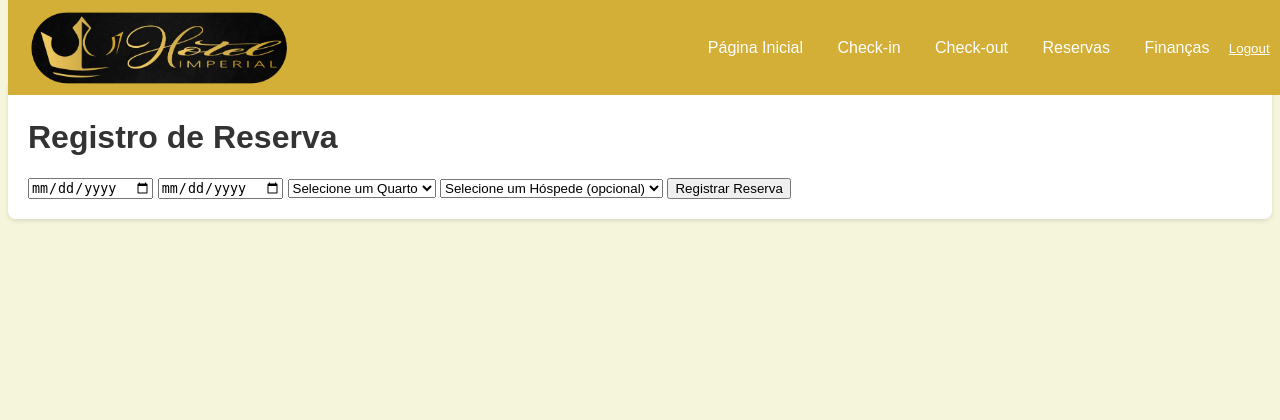
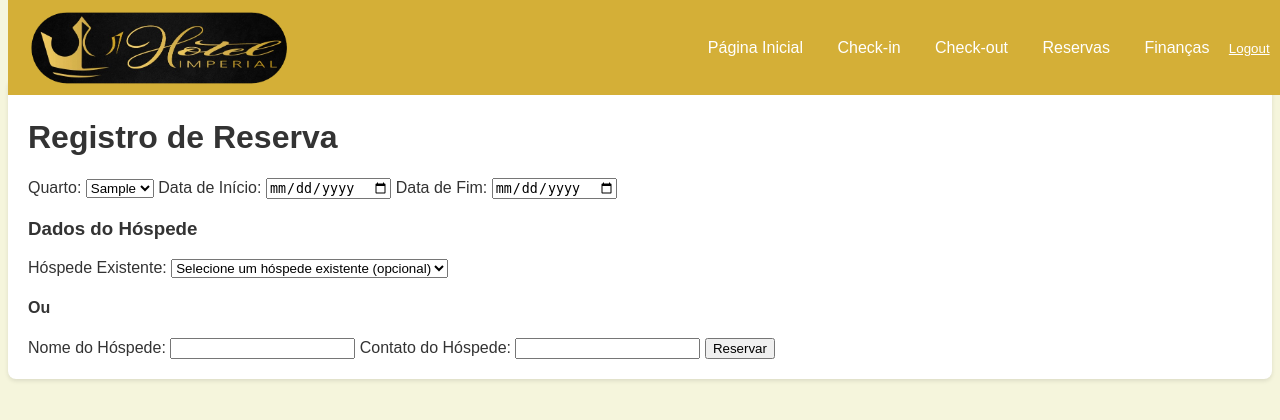
Before and after one commit to MiqueiasBoeira/sistema_hotel_imperial, a Django app: page /reserva/ in a window 1280 px wide. Shown: the top 420 px of the page. Run offline with Django 5.2, Linux system fonts and the light colour scheme; a user stored in the database is signed in; tables that the repository leaves empty hold one stand-in row (values such as "Sample post").

Commit message:
feat: Allow reservation creation with guest name and contact without requiring existing guest

```diff
--- a/core/models.py
+++ b/core/models.py
@@ -60,13 +60,17 @@ class Checkout(models.Model):
         return f'Checkout {self.checkin.id} - Quarto {self.checkin.quarto.numero_quarto}'
 
 class Reserva(models.Model):
+    quarto = models.ForeignKey(Quarto, on_delete=models.CASCADE, related_name='reservas')
+    hospede = models.ForeignKey(Hospede, null=True, blank=True, on_delete=models.SET_NULL, related_name='reservas')
+    nome_hospede = models.CharField(max_length=255, null=True, blank=True)
+    contato_hospede = models.CharField(max_length=255, null=True, blank=True)
     data_inicio = models.DateField()
     data_fim = models.DateField()
-    quarto = models.ForeignKey(Quarto, on_delete=models.CASCADE, related_name='reservas')
-    hospede = models.ForeignKey(Hospede, on_delete=models.SET_NULL, null=True, blank=True, related_name='reservas')
+    status = models.CharField(max_length=10, choices=[('ativo', 'Ativo'), ('cancelado', 'Cancelado')], default='ativo')
 
     def __str__(self):
-        return f'Reserva Quarto {self.quarto.numero_quarto}'
+        return f"Reserva do quarto {self.quarto.numero_quarto} para {self.nome_hospede or self.hospede.nome_completo} de {self.data_inicio} a {self.data_fim}"
+
 
 class Financeira(models.Model):
     TIPO_CHOICES = [
--- a/core/templates/core/reserva.html
+++ b/core/templates/core/reserva.html
@@ -10,23 +10,39 @@
                 <p class="{{ message.tags }}">{{ message }}</p>
             {% endfor %}
         {% endif %}
-        <form method="post">
+        <form method="post" action="{% url 'reserva' %}">
             {% csrf_token %}
-            <input type="date" name="data_inicio" placeholder="Data de Início" required>
-            <input type="date" name="data_fim" placeholder="Data de Fim" required>
-            <select name="quarto_id" required>
-                <option value="">Selecione um Quarto</option>
+            <label for="quarto">Quarto:</label>
+            <select id="quarto" name="quarto_id" required>
                 {% for quarto in quartos %}
-                <option value="{{ quarto.id }}">{{ quarto.numero_quarto }}</option>
+                    <option value="{{ quarto.id }}">{{ quarto.numero_quarto }}</option>
                 {% endfor %}
             </select>
-            <select name="hospede_id">
-                <option value="">Selecione um Hóspede (opcional)</option>
+
+            <label for="data_inicio">Data de Início:</label>
+            <input type="date" id="data_inicio" name="data_inicio" required>
+
+            <label for="data_fim">Data de Fim:</label>
+            <input type="date" id="data_fim" name="data_fim" required>
+
+            <h3>Dados do Hóspede</h3>
+            <label for="hospede_existente">Hóspede Existente:</label>
+            <select id="hospede_existente" name="hospede_id">
+                <option value="">Selecione um hóspede existente (opcional)</option>
                 {% for hospede in hospedes %}
-                <option value="{{ hospede.id }}">{{ hospede.nome_completo }}</option>
+                    <option value="{{ hospede.id }}">{{ hospede.nome_completo }}</option>
                 {% endfor %}
             </select>
-            <button type="submit">Registrar Reserva</button>
+
+            <h4>Ou</h4>
+
+            <label for="nome_hospede">Nome do Hóspede:</label>
+            <input type="text" id="nome_hospede" name="nome_hospede">
+
+            <label for="contato_hospede">Contato do Hóspede:</label>
+            <input type="text" id="contato_hospede" name="contato_hospede">
+
+            <button type="submit">Reservar</button>
         </form>
 
 {% endblock %}
--- a/core/views.py
+++ b/core/views.py
@@ -230,46 +230,58 @@ def checkout_view(request):
 
     return render(request, 'core/checkout.html', {'checkins': checkins_ativos})
 
+# views.py
 
 @login_required
 def reserva_view(request):
     if request.method == 'POST':
+        quarto_id = request.POST['quarto_id']
         data_inicio = request.POST['data_inicio']
         data_fim = request.POST['data_fim']
-        quarto_id = request.POST['quarto_id']
         hospede_id = request.POST.get('hospede_id')
+        nome_hospede = request.POST.get('nome_hospede')
+        contato_hospede = request.POST.get('contato_hospede')
 
-        # Verifique se há conflito de reservas para o quarto selecionado
-        reservas_conflitantes = Reserva.objects.filter(
-            quarto_id=quarto_id,
-            data_fim__gte=data_inicio,
-            data_inicio__lte=data_fim
+        quarto = Quarto.objects.get(id=quarto_id)
+
+        if hospede_id:
+            hospede = Hospede.objects.get(id=hospede_id)
+        else:
+            hospede = None
+
+        reserva = Reserva.objects.create(
+            quarto=quarto,
+            hospede=hospede,
+            nome_hospede=nome_hospede,
+            contato_hospede=contato_hospede,
+            data_inicio=data_inicio,
+            data_fim=data_fim
         )
-
-        if reservas_conflitantes.exists():
-            messages.error(request, "O quarto selecionado já está reservado para este período.")
-            return redirect('reserva')
-
-        # Crie a nova reserva se não houver conflitos
-        reserva = Reserva.objects.create(
-            data_inicio=data_inicio,
-            data_fim=data_fim,
-            quarto_id=quarto_id,
-            hospede_id=hospede_id
-        )
-
-        messages.success(request, "Reserva criada com sucesso!")
         return redirect('pagina_inicial')
 
+    hospedes = Hospede.objects.all()
     quartos = Quarto.objects.all()
-    hospedes = Hospede.objects.all()
-    return render(request, 'core/reserva.html', {'quartos': quartos, 'hospedes': hospedes})
+    return render(request, 'core/reserva.html', {'hospedes': hospedes, 'quartos': quartos})
+
+
+
 @login_required
 def quarto_detalhes(request, id):
     quarto = get_object_or_404(Quarto, id=id)
-    reservas = Reserva.objects.filter(quarto=quarto)
-    checkin = Checkin.objects.filter(quarto_checkin=quarto).first()
-    return render(request, 'core/quarto_detalhes.html', {'quarto': quarto, 'reservas': reservas, 'checkin': checkin})
+    reservas = quarto.reservas.filter(status='ativo')
+
+    if request.method == 'POST' and 'cancelar_reserva' in request.POST:
+        reserva_id = request.POST['reserva_id']
+        reserva = get_object_or_404(Reserva, id=reserva_id)
+        reserva.status = 'cancelado'
+        reserva.save()
+        return redirect('quarto_detalhes', id=quarto.id)
+
+    context = {
+        'quarto': quarto,
+        'reservas': reservas
+    }
+    return render(request, 'core/quarto_detalhes.html', context)
 
 @login_required
 @permission_required('core.view_financeira', raise_exception=True)
```
Also changed, not shown: core/templates/core/quarto_detalhes.html (+6 -1 lines), core/migrations/0003_reserva_status_alter_reserva_hospede.py (added), core/migrations/0004_reserva_contato_hospede_reserva_nome_hospede_and_more.py (added).
